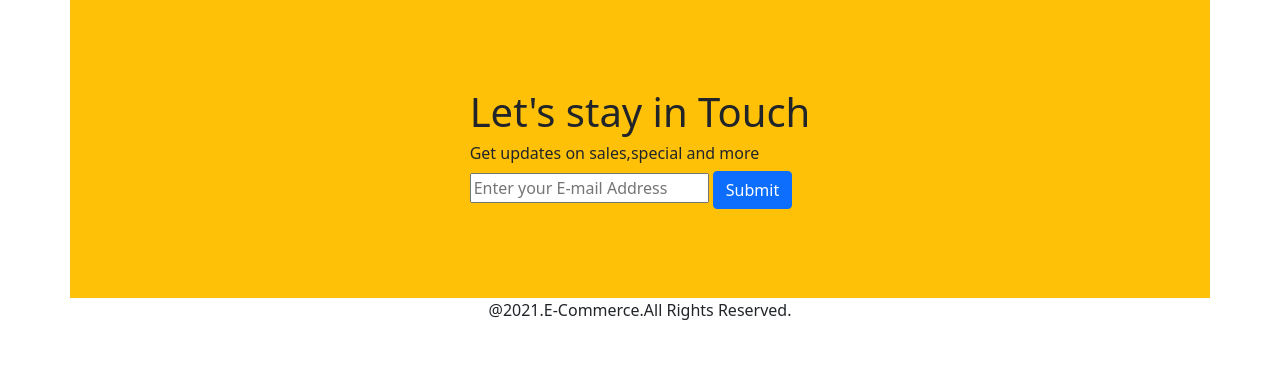
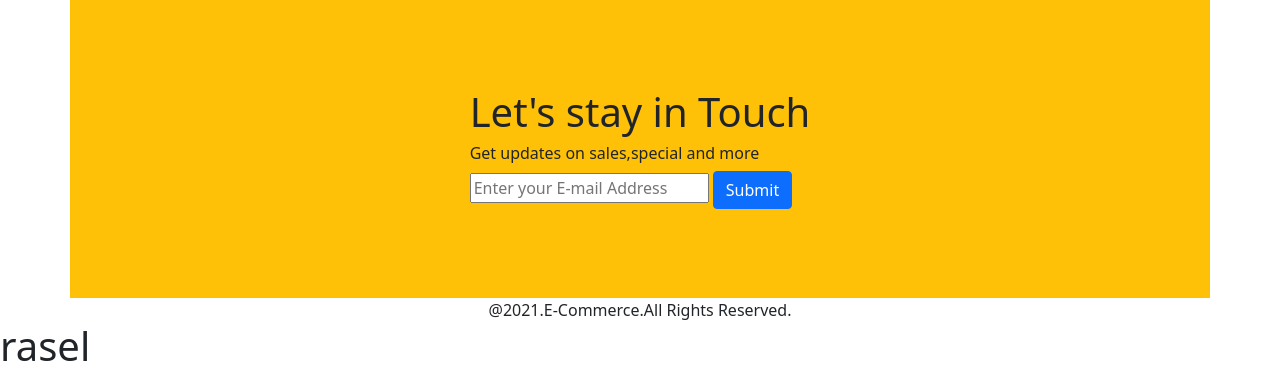
Before and after one commit to rasel68/Shoes-E-Commerce-website, a plain HTML site: page index.html in a window 1280 px wide. Shown: the part 2530-2908 px from the top of the page. Before the commit the page ends 2852 px from the top, so only its background shows below. Drawn offline with nearby package versions, Linux system fonts and the light colour scheme.

Commit message:
added part 2

```diff
--- a/index.html
+++ b/index.html
@@ -229,6 +229,7 @@
     <footer>
         @2021.E-Commerce.All Rights Reserved.
     </footer>
+    <h1>rasel</h1>
 
     <script src="https://cdn.jsdelivr.net/npm/bootstrap@5.0.0-beta1/dist/js/bootstrap.bundle.min.js" integrity="sha384-ygbV9kiqUc6oa4msXn9868pTtWMgiQaeYH7/t7LECLbyPA2x65Kgf80OJFdroafW" crossorigin="anonymous"></script>
 </body>
```
